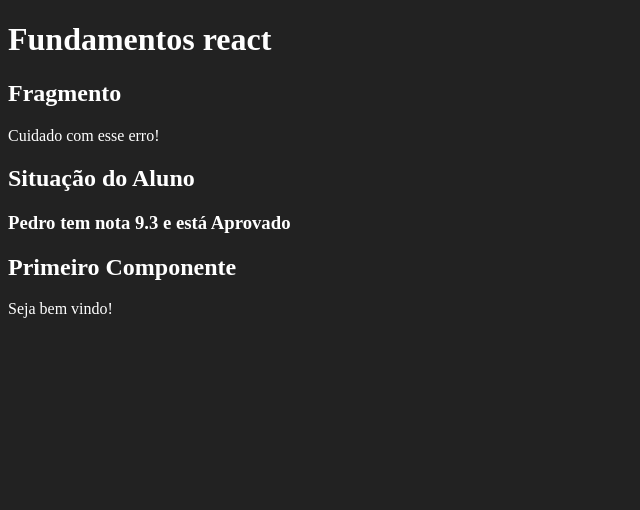
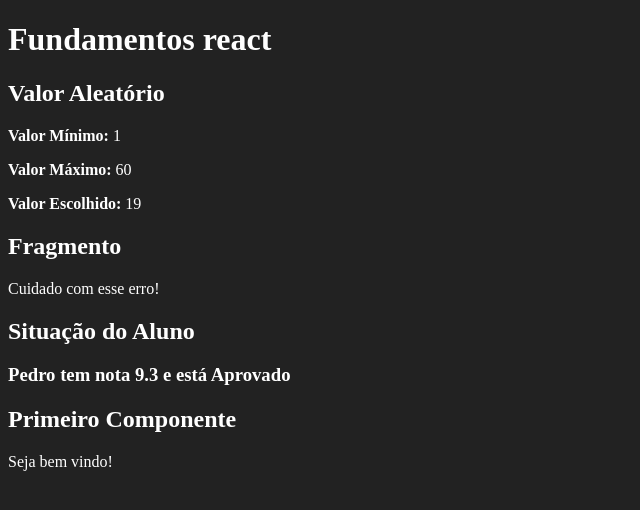
Before and after one commit to Lucas-ASouza/React-JS-training, a React (Create React App) app: page / in a window 1280 px wide. Shown: the top 510 px of the page, without its empty margins (0-640 px from the left). Built offline with nearby package versions, Linux system fonts and the light colour scheme.

Commit message:
Picking a random number between an interval specified in the paramaters.

```diff
--- a/src/components/App.jsx
+++ b/src/components/App.jsx
@@ -1,5 +1,6 @@
 import React from "react"
 
+import Random from "./basics/Random"
 import Primeiro from "./basics/First"
 import ComParametro from "./basics/ComParametro"
 import Fragment from "./basics/Fragment"
@@ -8,6 +9,7 @@ export default () =>
 
     <div id="app">
         <h1>Fundamentos react</h1>
+        <Random min={1} max={60}/>
         <Fragment />
         <ComParametro
             titulo="Situação do Aluno"
--- /dev/null
+++ b/src/components/basics/Random.jsx
@@ -0,0 +1,24 @@
+import React from "react";
+
+export default (props) => {
+
+const { min, max } = props;
+
+    const aleatorio = parseInt(Math.random() * (max - min)) + min;
+
+    return (
+        <div>
+            <h2>Valor Aleatório</h2>
+            <p>
+                <strong>Valor Mínimo:</strong> {min}
+
+            </p>
+            <p>
+                <strong>Valor Máximo:</strong> {max}
+            </p>
+            <p>
+                <strong>Valor Escolhido:</strong> {aleatorio}
+            </p>
+        </div>
+    )
+}
```
